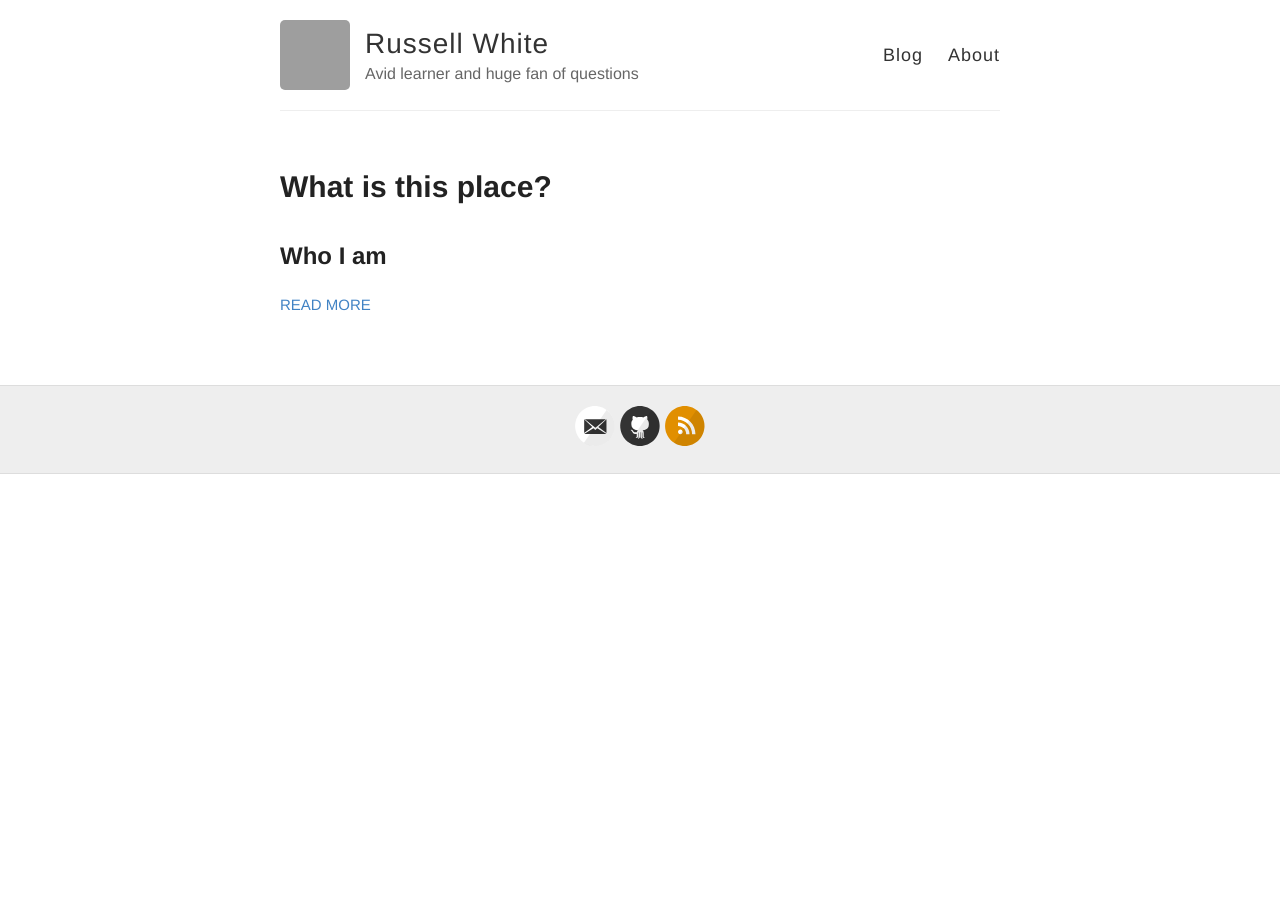
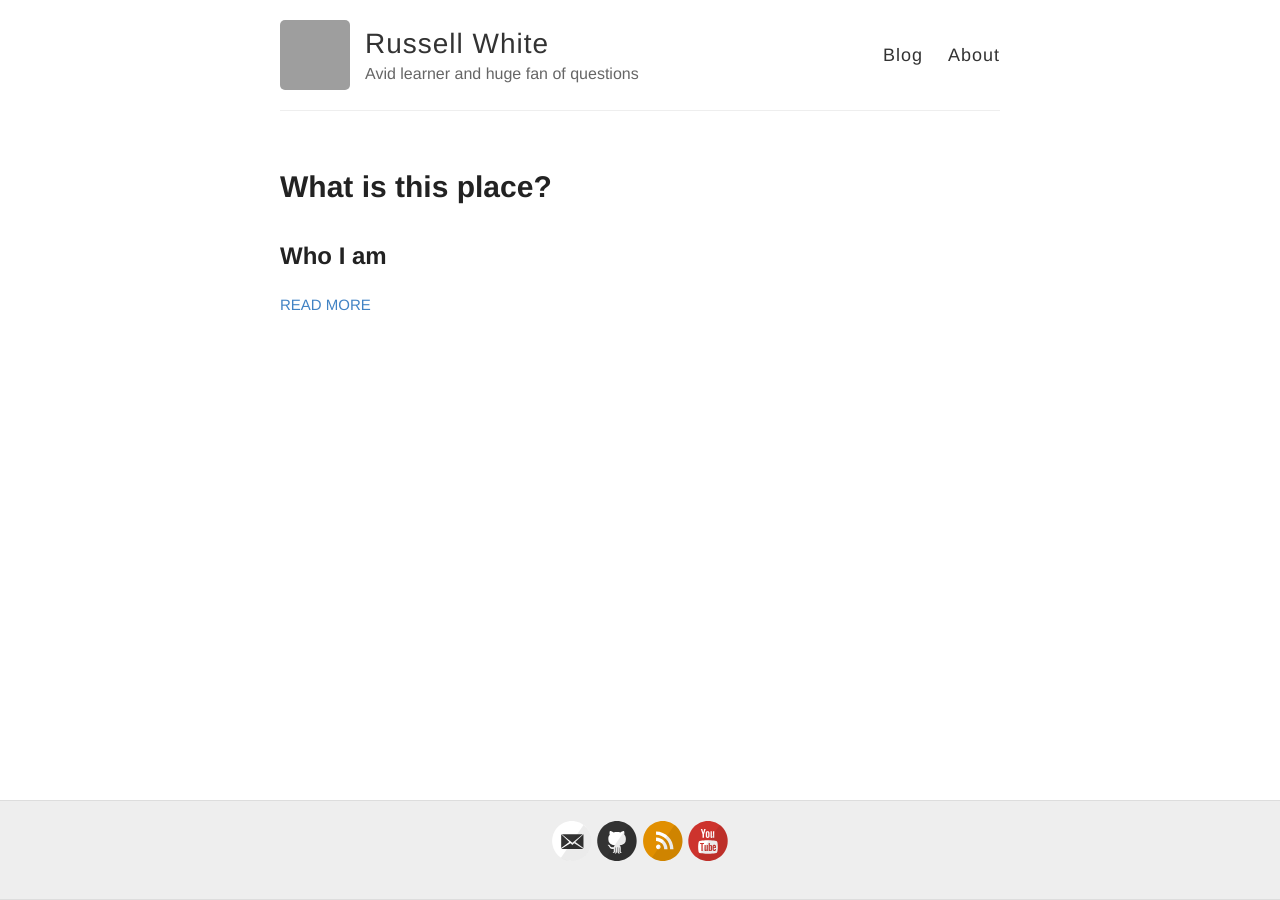
Before and after one commit to JapanColorado/japancolorado.github.io, a Jekyll site: the page built from index.html, in a window 1280 px wide. Built offline with Jekyll 4.4.1, drawn with Linux system fonts in a browser that asks for light colours; grey boxes are pictures that could not be loaded.

Commit message:
Update footer styling, icons, and amount of bloat

```diff
--- a/_config.yml
+++ b/_config.yml
@@ -1,52 +1,24 @@
-#
-# This file contains configuration flags to customize your site
-#
-
-# Name of your site (displayed in the header)
 name: Russell White
-
-# Short bio or description (displayed in the header)
 description: Avid learner and huge fan of questions
-
-# URL of your avatar or profile pic (you could use your GitHub profile pic)
 avatar: https://avatars.githubusercontent.com/u/90987391?v=4
 
-#
-# Flags below are optional
-#
-
-# Includes an icon in the footer for each username you enter
 footer-links:
-  dribbble:
   email:  japancolorado@duck.com
-  facebook:
-  flickr:
   github: japancolorado/
-  instagram:
-  linkedin:
-  pinterest:
   rss: YESPLEASE # just type anything here for a working RSS icon
-  twitter:
-  stackoverflow: # your stackoverflow profile, e.g. "users/50476/bart-kiers"
-  youtube: # channel/<your_long_string> or user/<user-name>
-  googleplus: # anything in your profile username that comes after plus.google.com/
+  youtube: "@japancolorado"
 
 
-# Enter your Disqus shortname (not your username) to enable commenting on posts
-# You can find your shortname on the Settings page of your Disqus account
-disqus:
+disqus: japancolorado
 
 # Enter your Google Analytics web tracking code (e.g. UA-2110908-2) to activate tracking
 google_analytics:
 
 # Your website URL (e.g. http://barryclark.github.io or http://www.barryclark.co)
-# Used for Sitemap.xml and your RSS feed
+# Used for Sitemap.xml and RSS feed
 url: japancolorado.github.io
+
 theme: minima
-# If you're hosting your site at a Project repository on GitHub pages
-# (http://yourusername.github.io/repository-name)
-# and NOT your User repository (http://yourusername.github.io)
-# then add in the baseurl here, like this: "/repository-name"
 baseurl: ""
 
 #
--- a/_includes/svg-icons.html
+++ b/_includes/svg-icons.html
@@ -1,13 +1,5 @@
-{% if site.footer-links.dribbble %}<a href="https://dribbble.com/{{ site.footer-links.dribbble }}"><i class="svg-icon dribbble"></i></a>{% endif %}
 {% if site.footer-links.email %}<a href="mailto:{{ site.footer-links.email }}"><i class="svg-icon email"></i></a>{% endif %}
-{% if site.footer-links.facebook %}<a href="https://www.facebook.com/{{ site.footer-links.facebook }}"><i class="svg-icon facebook"></i></a>{% endif %}
-{% if site.footer-links.flickr %}<a href="https://www.flickr.com/{{ site.footer-links.flickr }}"><i class="svg-icon flickr"></i></a>{% endif %}
 {% if site.footer-links.github %}<a href="https://github.com/{{ site.footer-links.github }}"><i class="svg-icon github"></i></a>{% endif %}
-{% if site.footer-links.instagram %}<a href="https://instagram.com/{{ site.footer-links.instagram }}"><i class="svg-icon instagram"></i></a>{% endif %}
 {% if site.footer-links.linkedin %}<a href="https://www.linkedin.com/in/{{ site.footer-links.linkedin }}"><i class="svg-icon linkedin"></i></a>{% endif %}
-{% if site.footer-links.pinterest %}<a href="https://www.pinterest.com/{{ site.footer-links.pinterest }}"><i class="svg-icon pinterest"></i></a>{% endif %}
 {% if site.footer-links.rss %}<a href="{{ site.baseurl }}/feed.xml"><i class="svg-icon rss"></i></a>{% endif %}
-{% if site.footer-links.twitter %}<a href="https://www.twitter.com/{{ site.footer-links.twitter }}"><i class="svg-icon twitter"></i></a>{% endif %}
-{% if site.footer-links.stackoverflow %}<a href="http://stackoverflow.com/{{ site.footer-links.stackoverflow }}"><i class="svg-icon stackoverflow"></i></a>{% endif %}
 {% if site.footer-links.youtube %}<a href="https://youtube.com/{{ site.footer-links.youtube }}"><i class="svg-icon youtube"></i></a>{% endif %}
-{% if site.footer-links.googleplus %}<a href="https://plus.google.com/{{ site.footer-links.googleplus }}"><i class="svg-icon googleplus"></i></a>{% endif %}
--- a/style.scss
+++ b/style.scss
@@ -20,6 +20,7 @@ div.caption_start + p {
 
 html {
   font-size: 100%;
+
 }
 
 body {
@@ -289,13 +290,17 @@ nav {
   }
 }
 
-.wrapper-footer {
+.wrapper-footer{
+  position: absolute;
+  bottom: 0;
+  left: 0;
+  right: 0;
+  height:100px;
   margin-top: 50px;
   border-top: 1px solid #ddd;
   border-bottom: 1px solid #ddd;
   background-color: $lightGray;
 }
-
 footer {
   padding: 20px 0;
   text-align: center;
```
